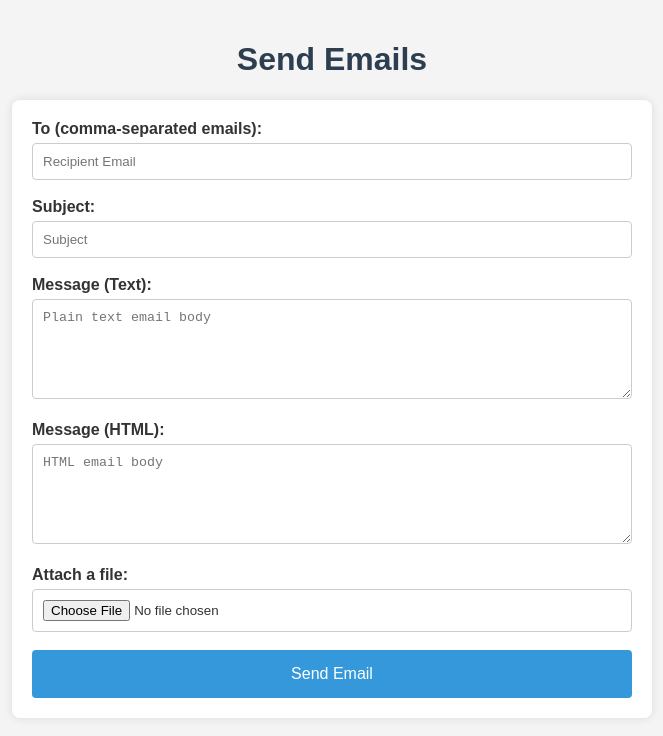
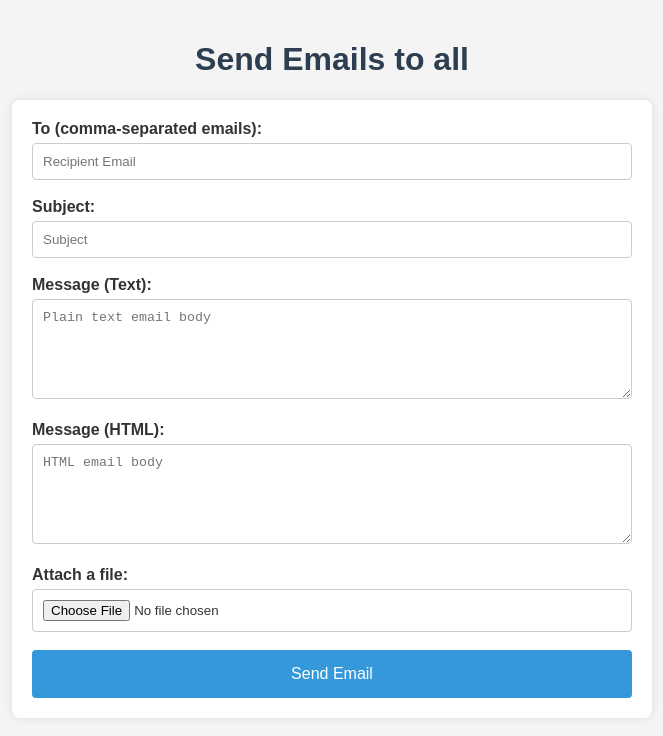
Before and after one commit to ashishbhoure/mailer, a website: page public/index.html in a window 1280 px wide. Shown: the whole page, without its empty margins (308-971 px from the left). Drawn offline with Linux system fonts and the light colour scheme.

Commit message:
Update index.html

```diff
--- a/public/index.html
+++ b/public/index.html
@@ -7,7 +7,7 @@
     <link rel="stylesheet" href="styles.css" />
   </head>
   <body>
-    <h1>Send Emails</h1>
+    <h1>Send Emails to all</h1>
     <form
       id="emailForm"
       action="/send-email"
```
